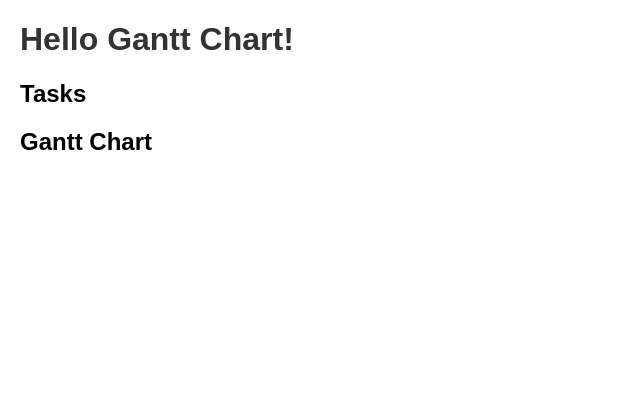
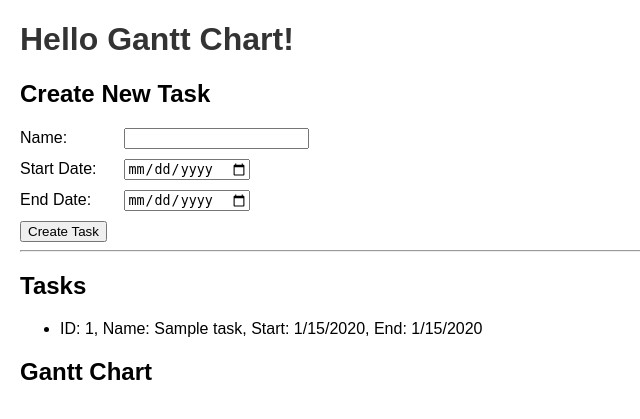
Before and after one commit to FrankUAPT/gantt-java, a Spring Boot app: page /index.html in a window 1280 px wide. Shown: the top 419 px of the page, without its empty margins (0-640 px from the left). Run offline with Spring Boot 4, Linux system fonts and the light colour scheme; tables that the repository leaves empty hold one stand-in row (values such as "Sample post").

Commit message:
feat: Implement basic Task CRUD operations and frontend interaction
This commit introduces the following:
- TaskController: REST endpoints for Create, Read, Update, Delete (CRUD) operations on tasks.
- Frontend Task Display: index.html now fetches tasks from /api/tasks and displays them in a list using jQuery.
- Frontend Task Creation: Added a form to index.html to create new tasks. Form submission is handled via jQuery AJAX, posting to /api/tasks and refreshing the list.

The application now supports:
- Persisting tasks to an in-memory H2 database.
- Creating tasks via a web form.
- Viewing existing tasks on the web page.
- Basic API for further task manipulations (update/delete are implemented in backend but not yet wired in UI).

```diff
--- /dev/null
+++ b/src/main/java/com/ganttchart/controller/TaskController.java
@@ -0,0 +1,82 @@
+package com.ganttchart.controller;
+
+import com.ganttchart.model.Task;
+import com.ganttchart.service.TaskService;
+import org.springframework.beans.factory.annotation.Autowired;
+import org.springframework.http.HttpStatus;
+import org.springframework.http.ResponseEntity;
+import org.springframework.web.bind.annotation.*;
+
+import java.util.List;
+import java.util.Optional;
+
+@RestController // Combination of @Controller and @ResponseBody. Returns data directly in response body.
+@RequestMapping("/api/tasks") // Base path for all task-related endpoints
+public class TaskController {
+
+    private final TaskService taskService;
+
+    @Autowired
+    public TaskController(TaskService taskService) {
+        this.taskService = taskService;
+    }
+
+    // Endpoint to create a new task
+    // POST /api/tasks
+    @PostMapping
+    public ResponseEntity<Task> createTask(@RequestBody Task task) {
+        // Add validation for the task object if necessary
+        Task createdTask = taskService.saveTask(task);
+        return new ResponseEntity<>(createdTask, HttpStatus.CREATED);
+    }
+
+    // Endpoint to get all tasks
+    // GET /api/tasks
+    @GetMapping
+    public ResponseEntity<List<Task>> getAllTasks() {
+        List<Task> tasks = taskService.getAllTasks();
+        if (tasks.isEmpty()) {
+            return new ResponseEntity<>(HttpStatus.NO_CONTENT);
+        }
+        return new ResponseEntity<>(tasks, HttpStatus.OK);
+    }
+
+    // Endpoint to get a single task by ID
+    // GET /api/tasks/{id}
+    @GetMapping("/{id}")
+    public ResponseEntity<Task> getTaskById(@PathVariable Long id) {
+        Optional<Task> taskOptional = taskService.getTaskById(id);
+        return taskOptional.map(task -> new ResponseEntity<>(task, HttpStatus.OK))
+                .orElseGet(() -> new ResponseEntity<>(HttpStatus.NOT_FOUND));
+    }
+
+    // Endpoint to update an existing task
+    // PUT /api/tasks/{id}
+    @PutMapping("/{id}")
+    public ResponseEntity<Task> updateTask(@PathVariable Long id, @RequestBody Task taskDetails) {
+        Optional<Task> taskOptional = taskService.getTaskById(id);
+        if (taskOptional.isPresent()) {
+            Task existingTask = taskOptional.get();
+            existingTask.setName(taskDetails.getName());
+            existingTask.setStartDate(taskDetails.getStartDate());
+            existingTask.setEndDate(taskDetails.getEndDate());
+            // Update other fields as necessary
+            Task updatedTask = taskService.saveTask(existingTask);
+            return new ResponseEntity<>(updatedTask, HttpStatus.OK);
+        } else {
+            return new ResponseEntity<>(HttpStatus.NOT_FOUND);
+        }
+    }
+
+    // Endpoint to delete a task
+    // DELETE /api/tasks/{id}
+    @DeleteMapping("/{id}")
+    public ResponseEntity<HttpStatus> deleteTask(@PathVariable Long id) {
+        try {
+            taskService.deleteTask(id);
+            return new ResponseEntity<>(HttpStatus.NO_CONTENT);
+        } catch (Exception e) { // Catch potential exceptions e.g. if task to delete not found
+            return new ResponseEntity<>(HttpStatus.INTERNAL_SERVER_ERROR);
+        }
+    }
+}
--- a/src/main/resources/static/index.html
+++ b/src/main/resources/static/index.html
@@ -9,10 +9,32 @@
     <style>
         body { font-family: sans-serif; margin: 20px; }
         h1 { color: #333; }
+        #taskFormContainer div { margin-bottom: 10px; } /* Basic styling for form rows */
+        label { display: inline-block; width: 100px; } /* Align labels */
     </style>
 </head>
 <body>
     <h1>Hello Gantt Chart!</h1>
+
+    <div id="taskFormContainer">
+        <h2>Create New Task</h2>
+        <form id="createTaskForm">
+            <div>
+                <label for="taskName">Name:</label>
+                <input type="text" id="taskName" name="name" required>
+            </div>
+            <div>
+                <label for="startDate">Start Date:</label>
+                <input type="date" id="startDate" name="startDate" required>
+            </div>
+            <div>
+                <label for="endDate">End Date:</label>
+                <input type="date" id="endDate" name="endDate" required>
+            </div>
+            <button type="submit">Create Task</button>
+        </form>
+    </div>
+    <hr>
 
     <!-- Placeholder for task list -->
     <div id="taskList">
@@ -30,8 +52,72 @@
 
     <script>
         $(document).ready(function() {
-            // Initial jQuery code can go here later
             console.log("Document ready. jQuery is loaded.");
+
+            // Make loadTasks globally accessible or ensure it's callable after task creation
+            window.loadTasks = function() { // Changed to be globally accessible
+                $.ajax({
+                    url: "/api/tasks",
+                    type: "GET",
+                    dataType: "json",
+                    success: function(tasks) {
+                        var taskList = $("#tasks");
+                        taskList.empty();
+                        if (tasks && tasks.length > 0) {
+                            tasks.forEach(function(task) {
+                                var startDate = task.startDate ? new Date(task.startDate).toLocaleDateString() : 'N/A';
+                                var endDate = task.endDate ? new Date(task.endDate).toLocaleDateString() : 'N/A';
+                                taskList.append(
+                                    "<li>" +
+                                    "ID: " + task.id + ", " +
+                                    "Name: " + task.name + ", " +
+                                    "Start: " + startDate + ", " +
+                                    "End: " + endDate +
+                                    "</li>"
+                                );
+                            });
+                        } else {
+                            taskList.append("<li>No tasks found.</li>");
+                        }
+                    },
+                    error: function(xhr, status, error) {
+                        console.error("Error loading tasks: ", status, error);
+                        $("#tasks").empty().append("<li>Error loading tasks. Check console.</li>");
+                    }
+                });
+            }
+
+            loadTasks(); // Initial load of tasks
+
+            // Handle Create Task Form Submission
+            $("#createTaskForm").on("submit", function(event) {
+                event.preventDefault(); // Prevent default form submission
+
+                var taskData = {
+                    name: $("#taskName").val(),
+                    startDate: $("#startDate").val(),
+                    endDate: $("#endDate").val()
+                    // Ensure these dates are in YYYY-MM-DD format,
+                    // which <input type="date"> provides by default.
+                };
+
+                $.ajax({
+                    url: "/api/tasks",
+                    type: "POST",
+                    contentType: "application/json", // Set content type to JSON
+                    data: JSON.stringify(taskData), // Convert JavaScript object to JSON string
+                    dataType: "json",
+                    success: function(createdTask) {
+                        console.log("Task created successfully:", createdTask);
+                        $("#createTaskForm")[0].reset(); // Reset the form fields
+                        loadTasks(); // Reload the task list to show the new task
+                    },
+                    error: function(xhr, status, error) {
+                        console.error("Error creating task:", status, error, xhr.responseText);
+                        alert("Error creating task: " + xhr.responseText); // Show an error message
+                    }
+                });
+            });
         });
     </script>
 </body>
```
